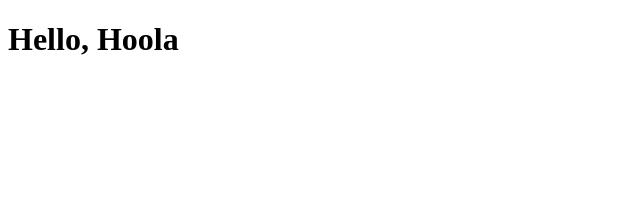
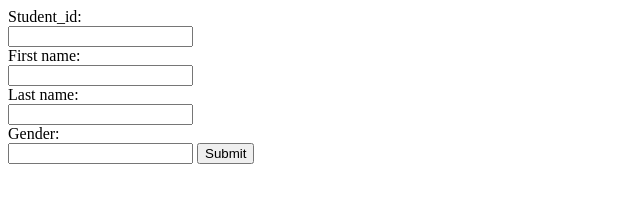
Before and after one commit to AruethaiChan/node-webapp, a website: page public/index.html in a window 1280 px wide. Shown: the whole page, without its empty margins (0-640 px from the left). Drawn offline with Linux system fonts and the light colour scheme.

Commit message:
git push -u origin master

```diff
--- a/app.js
+++ b/app.js
@@ -25,7 +25,7 @@ app.get('/welcome', (req, res) =>
   }),
 );
 
-app.post('/', function(req, res) {
+app.post('/data', function(req, res) {
 
    var result ={ student_id: req.body.student_id,
      firstname: req.body.firstname,
--- a/public/index.html
+++ b/public/index.html
@@ -4,11 +4,21 @@
 <html>
 <head>
 <meta charset="utf-8">
-<title>First Page</title>
+<title>From</title>
 </head>
 <body>
-    <!--put here-->
-    <h1>Hello, Hoola</h1>
-    <!---->
+    <form method="post" action="/data">
+        <label for="student_id">Student_id:</label><br>
+        <input type="text" id="student_id" name="student_id"><br>
+        <label for="firstname">First name:</label><br>
+        <input type="text" id="firstname" name="firstname"><br>
+        <label for="lastname">Last name:</label><br>
+        <input type="text" id="lastname" name="lastname"><br>
+        <label for ="gender">Gender:</label><br>
+        <input type="text" id="gender" name="gender">
+        <input type="submit" value="Submit">
+
+      </form>
 </body>
+<script></script>
 </html>
```
Also changed, not shown: utility.js (+4 -3 lines).
